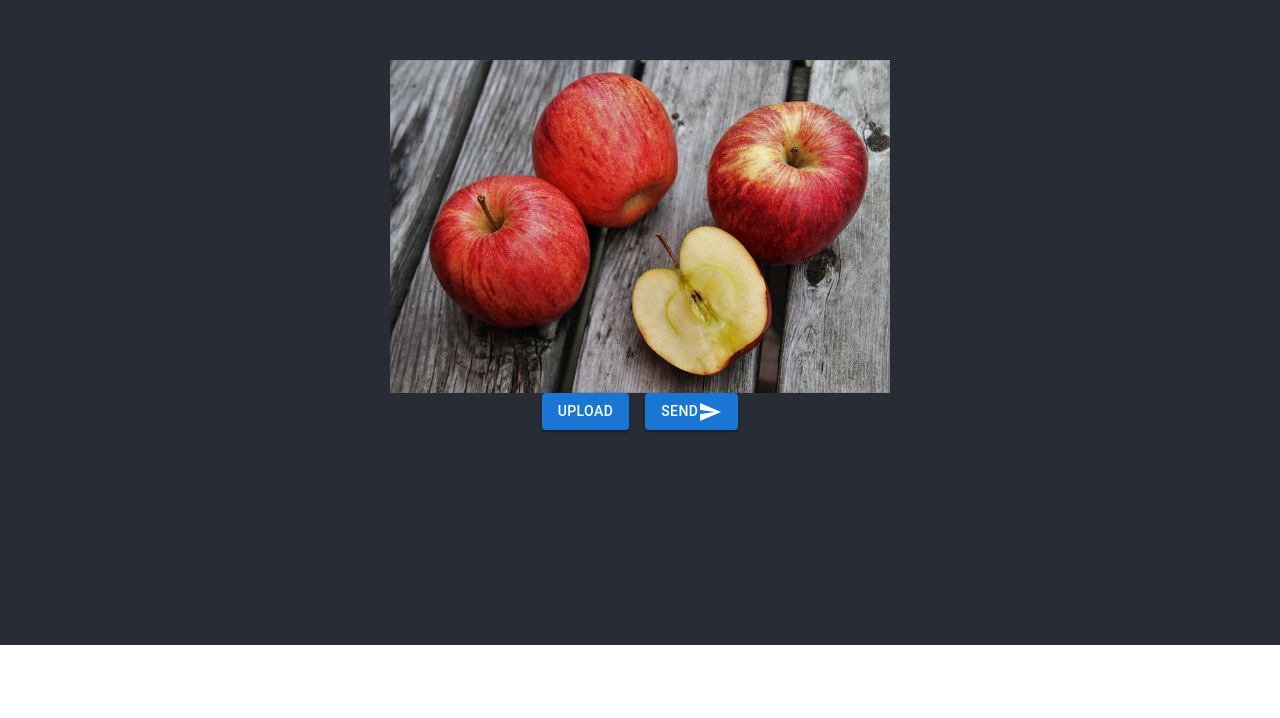
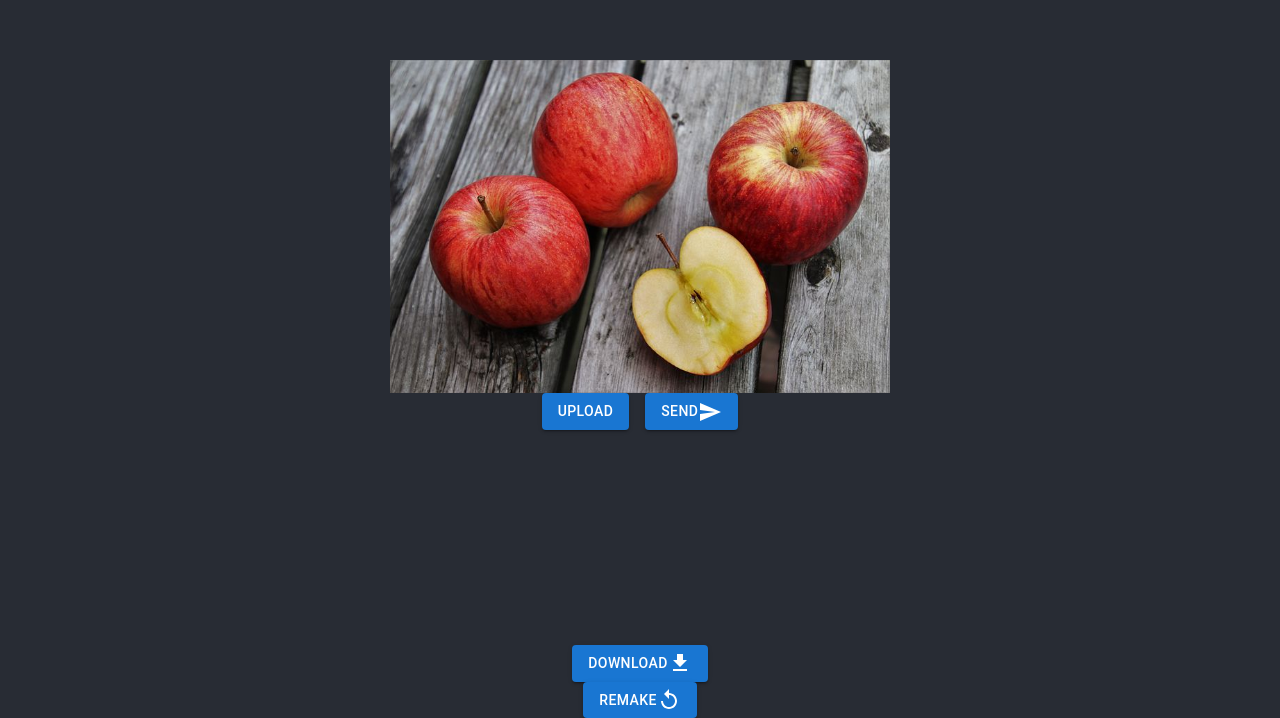
Before and after one commit to shomffl/make-ascii-art, a React (Create React App) app in the folder frontend/: page /page_a in a window 1280 px wide. Shown: the part 155-873 px from the top of the page. Before the commit the page ends 800 px from the top, so only its background shows below. Built offline with nearby package versions, Linux system fonts and the light colour scheme.

Commit message:
機能の追加

```diff
--- a/frontend/package.json
+++ b/frontend/package.json
@@ -16,6 +16,7 @@
     "@types/node": "^12.20.37",
     "@types/react": "^17.0.37",
     "@types/react-dom": "^17.0.11",
+    "file-saver": "^2.0.5",
     "react": "^17.0.2",
     "react-dom": "^17.0.2",
     "react-router-dom": "^6.0.2",
--- /dev/null
+++ b/frontend/src/components/DownloadImage.tsx
@@ -0,0 +1,15 @@
+import React, { useState } from "react";
+import { saveAs } from "file-saver";
+import Button from "@mui/material/Button";
+import DownloadIcon from "@mui/icons-material/Download";;
+
+export const DownloadImage = () => {
+  return (
+    <div>
+      <Button variant="contained" type="submit">
+        Download
+        <DownloadIcon/>
+      </Button>
+    </div>
+  );
+};
--- /dev/null
+++ b/frontend/src/components/ImageDisplay.tsx
@@ -0,0 +1,16 @@
+import React from "react";
+import { DownloadImage } from "./DownloadImage";
+import { Remake } from "./Remake";
+import { SubmitImage } from "./SubmitImage";
+
+export const ImageDisplay = () => {
+  return (
+    <div className="App">
+      <header className="App-header">
+        <SubmitImage />
+        <DownloadImage />
+        <Remake />
+      </header>
+    </div>
+  );
+};
--- /dev/null
+++ b/frontend/src/components/Remake.tsx
@@ -0,0 +1,14 @@
+import React from "react";
+import Button from "@mui/material/Button";
+import ReplayIcon from "@mui/icons-material/Replay";
+
+export const Remake = () => {
+  return (
+    <div>
+      <Button variant="contained">
+        Remake
+        <ReplayIcon />
+      </Button>
+    </div>
+  );
+};
--- a/frontend/src/router/Router.tsx
+++ b/frontend/src/router/Router.tsx
@@ -1,7 +1,7 @@
 import React from "react";
 import { BrowserRouter, Route, Routes } from "react-router-dom";
 import { Home } from "../Home";
-import { SubmitImage } from "../components/SubmitImage";
+import { ImageDisplay } from "../components/ImageDisplay";
 
 
 export const Router: React.FC = () => {
@@ -10,7 +10,7 @@ export const Router: React.FC = () => {
       <BrowserRouter>
         <Routes>
           <Route path="/" element={<Home />} />
-          <Route path="/page_a" element={<SubmitImage />} />
+          <Route path="/page_a" element={<ImageDisplay />} />
         </Routes>
       </BrowserRouter>
     </div>
```
Also changed, not shown: 2 other files (tests, documents, lock files or other folders).
